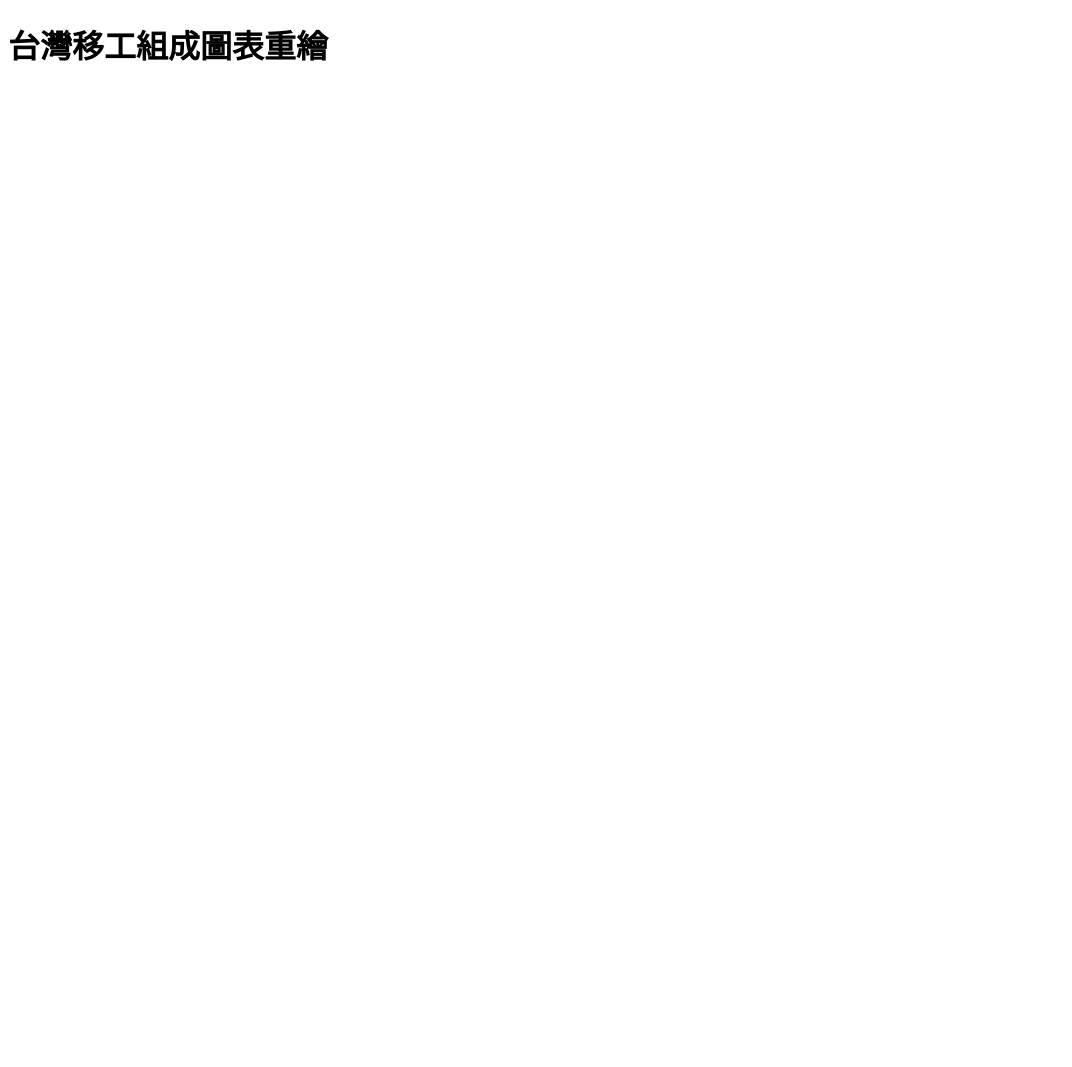
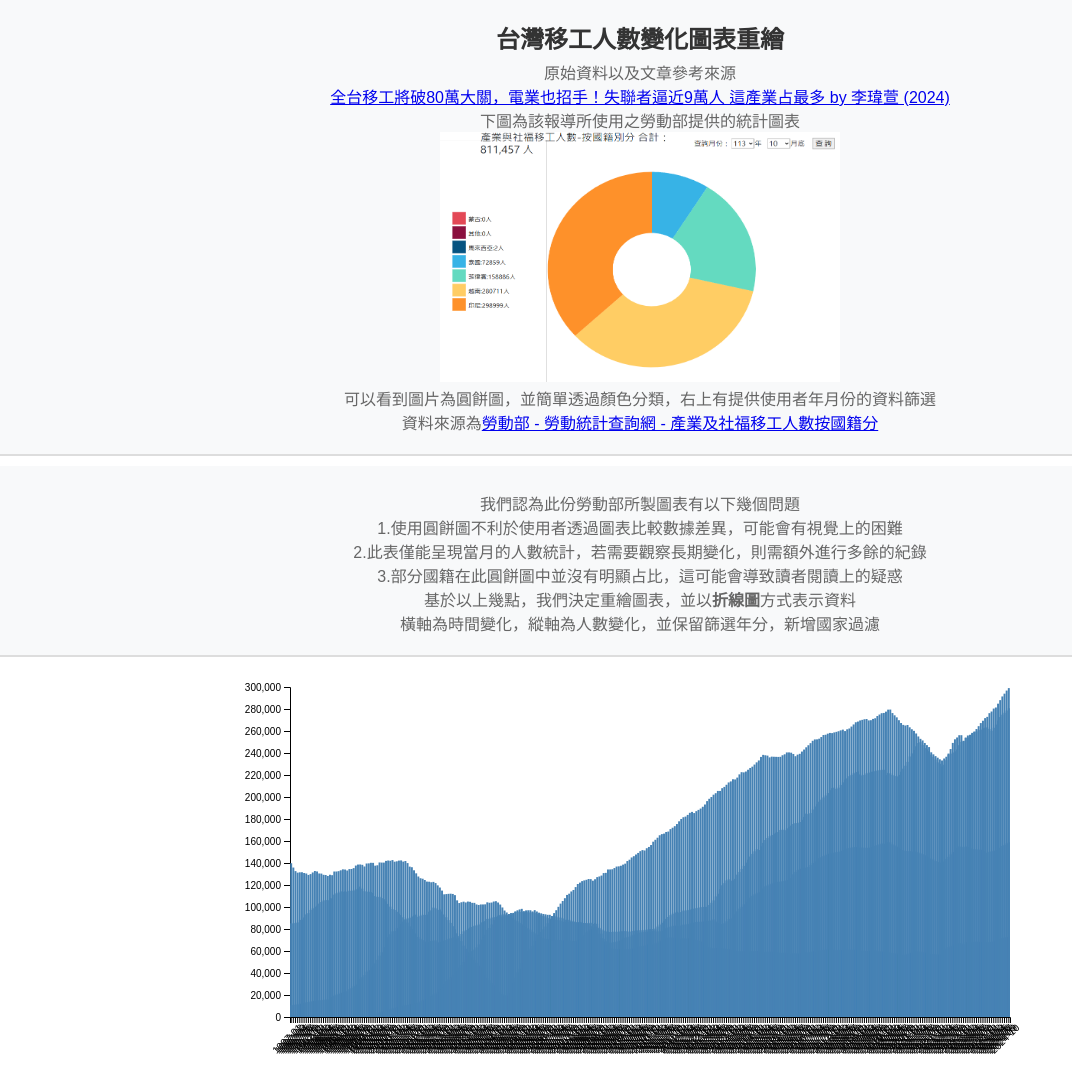
Before and after one commit to ahow6552/Visaulization-hw, a plain HTML site: page hw3/index.html in a window 1280 px wide. Shown: the whole page, without its empty margins (0-1072 px from the left). Before the commit the page ends 800 px from the top, so only its background shows below. Drawn offline with nearby package versions, Linux system fonts and the light colour scheme.

Commit message:
(add): info block

```diff
--- a/hw3/index.html
+++ b/hw3/index.html
@@ -3,14 +3,117 @@
 <head>
   <meta charset="UTF-8">
   <meta name="viewport" content="width=device-width, initial-scale=1.0">
-    <title>重繪台灣移工組成圖表</title>
+  <title>台灣移工圖表</title>
   <script src="https://d3js.org/d3.v7.min.js"></script>
+  <style>
+    body {
+      font-family: Arial, sans-serif;
+      text-align: center;
+      margin: 0;
+      padding: 0;
+    }
+    #info-block {
+      background-color: #f8f9fa;
+      padding: 20px;
+      margin-bottom: 10px;
+      border-bottom: 2px solid #ddd;
+    }
+    #info-block h2 {
+      margin: 0;
+      font-size: 24px;
+      color: #333;
+    }
+    #info-block p {
+      margin: 5px 0 0;
+      font-size: 16px;
+      color: #666;
+    }
+    svg {
+      display: block;
+      margin: 0 auto;
+    }
+    .bar {
+      fill: steelblue;
+    }
+    .bar:hover {
+      fill: orange;
+    }
+    .axis-label {
+      font-size: 12px;
+      font-weight: bold;
+    }
+  </style>
 </head>
 <body>
-    <h1>台灣移工組成圖表重繪<h1>
-    <div id='paragraph'>
-        <svg width='800' height='600'></svg>
+  <!-- 說明文字 -->
+  <div id="info-block">
+    <h2>台灣移工人數變化圖表重繪</h2>
+    <p>
+        原始資料以及文章參考來源<br>
+        <a href="https://tw.news.yahoo.com/%E5%85%A8%E5%8F%B0%E7%A7%BB%E5%B7%A5%E5%B0%87%E7%A0%B480%E8%90%AC%E5%A4%A7%E9%97%9C-%E9%9B%BB%E6%A5%AD%E4%B9%9F%E6%8B%9B%E6%89%8B-%E5%A4%B1%E8%81%AF%E8%80%85%E9%80%BC%E8%BF%919%E8%90%AC%E4%BA%BA-%E9%80%99%E7%94%A2%E6%A5%AD%E5%8D%A0%E6%9C%80%E5%A4%9A-091507621.html"
+        target="_blank">全台移工將破80萬大關，電業也招手！失聯者逼近9萬人 這產業占最多 by 李瑋萱 (2024)</a><br>
+        下圖為該報導所使用之勞動部提供的統計圖表<br>
+        <img src="origin_pic.png" width="400" height="250"><br>
+        可以看到圖片為圓餅圖，並簡單透過顏色分類，右上有提供使用者年月份的資料篩選<br>
+        資料來源為<a href="https://statdb.mol.gov.tw/statiscla/webMain.aspx?sys=100&kind=10&type=1&funid=wqrymenu2&cparm1=wq14&rdm=I4y9dcIi"
+        target="_blank">勞動部 - 勞動統計查詢網 - 產業及社福移工人數按國籍分</a>
+    </p>
   </div>
+  <div id="info-block">
+    <p>
+        我們認為此份勞動部所製圖表有以下幾個問題<br>
+        1.使用圓餅圖不利於使用者透過圖表比較數據差異，可能會有視覺上的困難<br>
+        2.此表僅能呈現當月的人數統計，若需要觀察長期變化，則需額外進行多餘的紀錄<br>
+        3.部分國籍在此圓餅圖中並沒有明顯占比，這可能會導致讀者閱讀上的疑惑<br>
+        基於以上幾點，我們決定重繪圖表，並以<b>折線圖</b>方式表示資料<br>
+        橫軸為時間變化，縱軸為人數變化，並保留篩選年分，新增國家過濾<br>
+    </p>
+  </div>
+
+  <!-- 圖表 -->
+  <svg width="800" height="400"></svg>
+
   <script>
+    // 使用 d3.json 載入外部 JSON 資料
+    d3.json("data.json").then(data => {
+      const margin = { top: 20, right: 30, bottom: 50, left: 50 };
+      const width = 800 - margin.left - margin.right;
+      const height = 400 - margin.top - margin.bottom;
 
+      const svg = d3.select("svg")
+        .attr("width", width + margin.left + margin.right)
+        .attr("height", height + margin.top + margin.bottom)
+        .append("g")
+        .attr("transform", `translate(${margin.left},${margin.top})`);
+
+      const x = d3.scaleBand()
+        .domain(data.map(d => d.x))
+        .range([0, width])
+        .padding(0.1);
+      svg.append("g")
+        .attr("transform", `translate(0,${height})`)
+        .call(d3.axisBottom(x))
+        .selectAll("text")
+        .attr("transform", "rotate(-45)")
+        .style("text-anchor", "end");
+
+      const y = d3.scaleLinear()
+        .domain([0, d3.max(data, d => d.y)])
+        .nice()
+        .range([height, 0]);
+      svg.append("g").call(d3.axisLeft(y));
+
+      svg.selectAll(".bar")
+        .data(data)
+        .join("rect")
+        .attr("class", "bar")
+        .attr("x", d => x(d.x))
+        .attr("y", d => y(d.y))
+        .attr("width", x.bandwidth())
+        .attr("height", d => height - y(d.y));
+    }).catch(error => {
+      console.error("Error loading or processing JSON data:", error);
+    });
   </script>
+</body>
+</html>
```
Also changed, not shown: 1 other file. Lines whose indentation alone changed are shown as unchanged.
